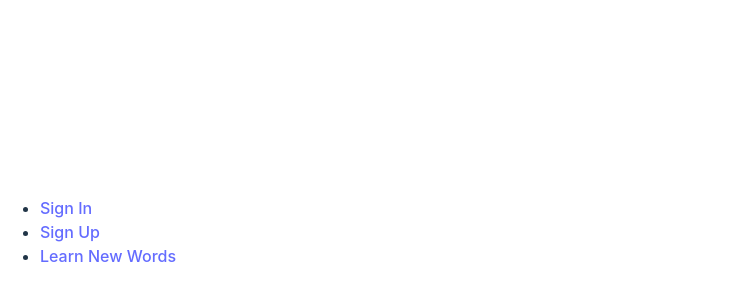
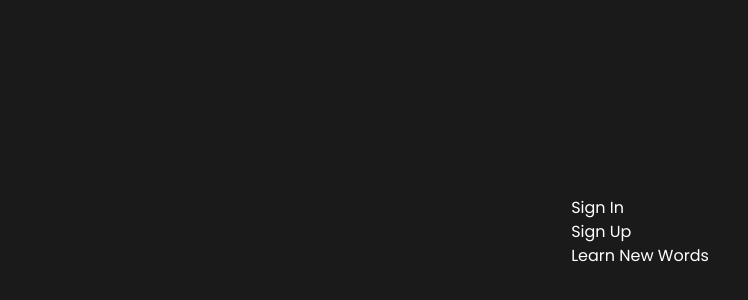
Before and after one commit to sarmaakondi/word-nerd-herd-client, a React (Vite) app: page / in a window 1280 px wide. Shown: the part 168-468 px from the top of the page, without its empty margins (0-748 px from the left). Built offline with nearby package versions, Linux system fonts and the light colour scheme; no server answers.

Commit message:
implemented initial css

```diff
--- a/index.html
+++ b/index.html
@@ -9,7 +9,14 @@
             href="https://cdnjs.cloudflare.com/ajax/libs/font-awesome/6.6.0/css/all.min.css"
             integrity="sha512-Kc323vGBEqzTmouAECnVceyQqyqdsSiqLQISBL29aUW4U/M7pSPA/gEUZQqv1cwx4OnYxTxve5UMg5GT6L4JJg=="
             crossorigin="anonymous"
-            referrerpolicy="no-referrer" />
+            referrerpolicy="no-referrer"
+        />
+        <link rel="preconnect" href="https://fonts.googleapis.com" />
+        <link rel="preconnect" href="https://fonts.gstatic.com" crossorigin />
+        <link
+            href="https://fonts.googleapis.com/css2?family=Poppins:ital,wght@0,100;0,200;0,300;0,400;0,500;0,600;0,700;0,800;0,900;1,100;1,200;1,300;1,400;1,500;1,600;1,700;1,800;1,900&display=swap"
+            rel="stylesheet"
+        />
         <title>Vite + React</title>
     </head>
     <body>
--- a/src/App.css
+++ /dev/null
@@ -1,42 +0,0 @@
-#root {
-    max-width: 1280px;
-    margin: 0 auto;
-    padding: 2rem;
-    text-align: center;
-}
-
-.logo {
-    height: 6em;
-    padding: 1.5em;
-    will-change: filter;
-    transition: filter 300ms;
-}
-.logo:hover {
-    filter: drop-shadow(0 0 2em #646cffaa);
-}
-.logo.react:hover {
-    filter: drop-shadow(0 0 2em #61dafbaa);
-}
-
-@keyframes logo-spin {
-    from {
-        transform: rotate(0deg);
-    }
-    to {
-        transform: rotate(360deg);
-    }
-}
-
-@media (prefers-reduced-motion: no-preference) {
-    a:nth-of-type(2) .logo {
-        animation: logo-spin infinite 20s linear;
-    }
-}
-
-.card {
-    padding: 2em;
-}
-
-.read-the-docs {
-    color: #888;
-}
--- a/src/components/NavBar/NavBar.jsx
+++ b/src/components/NavBar/NavBar.jsx
@@ -13,20 +13,42 @@ const NavBar = ({ handleSignout, handleCategory }) => {
     return (
         <>
             {user ? (
+                <div className="nav-container">
                     <nav>
                         <ul>
-                        <li>Welcome, {user.username}</li>
+                            <div className="navbar-card navbar-header">
+                                <li>
+                                    Hi,{" "}
+                                    {user.username[0].toUpperCase() +
+                                        user.username.slice(1).toLowerCase()}
+                                </li>
+                                <li>
+                                    <Link to="" onClick={handleSignout}>
+                                        Sign Out
+                                    </Link>
+                                </li>
+                            </div>
+                            <div className="navbar-statistics">
+                                <li>Your statistics</li>
+                            </div>
+                            <div className="navbar-card">
                                 <li>
                                     <Link
                                         to="/words/auth/user"
                                         onClick={(event) =>
                                             handleCategory(
-                                        event.currentTarget.getAttribute("href")
+                                                event.currentTarget.getAttribute(
+                                                    "href"
                                                 )
-                                }>
+                                            )
+                                        }
+                                    >
                                         Learn New Words
                                     </Link>
                                 </li>
+                                <li>10 words</li>
+                            </div>
+                            <div className="navbar-card">
                                 <li>
                                     <Link
                                         to="/learnedWords"
@@ -41,10 +63,14 @@ const NavBar = ({ handleSignout, handleCategory }) => {
                                                         )
                                                     ]
                                             )
-                                }>
+                                        }
+                                    >
                                         Explore Learned Words
                                     </Link>
                                 </li>
+                                <li>156 words</li>
+                            </div>
+                            <div className="navbar-card">
                                 <li>
                                     <Link
                                         to="/favoritedWords"
@@ -59,17 +85,16 @@ const NavBar = ({ handleSignout, handleCategory }) => {
                                                         )
                                                     ]
                                             )
-                                }>
+                                        }
+                                    >
                                         Explore Favorited Words
                                     </Link>
                                 </li>
-                        <li>
-                            <Link to="" onClick={handleSignout}>
-                                Sign Out
-                            </Link>
-                        </li>
+                                <li>22 words</li>
+                            </div>
                         </ul>
                     </nav>
+                </div>
             ) : (
                 <nav>
                     <ul>
@@ -86,7 +111,8 @@ const NavBar = ({ handleSignout, handleCategory }) => {
                                     handleCategory(
                                         event.currentTarget.getAttribute("href")
                                     )
-                                }>
+                                }
+                            >
                                 Learn New Words
                             </Link>
                         </li>
--- a/src/index.css
+++ b/src/index.css
@@ -1,11 +1,7 @@
 :root {
-    font-family: Inter, system-ui, Avenir, Helvetica, Arial, sans-serif;
+    font-family: "poppins", sans-serif;
     line-height: 1.5;
     font-weight: 400;
-
-    color-scheme: light dark;
-    color: rgba(255, 255, 255, 0.87);
-    background-color: #242424;
 
     font-synthesis: none;
     text-rendering: optimizeLegibility;
@@ -13,56 +9,77 @@
     -moz-osx-font-smoothing: grayscale;
 }
 
-a {
-    font-weight: 500;
-    color: #646cff;
-    text-decoration: inherit;
-}
-a:hover {
-    color: #535bf2;
+* {
+    margin: 0;
+    padding: 0;
+    box-sizing: border-box;
 }
 
 body {
-    margin: 0;
     display: flex;
-    place-items: center;
+    align-items: center;
+    justify-content: center;
     min-width: 320px;
-    min-height: 100vh;
+    height: 100vh;
+    background-color: #1a1a1a;
+    /* background-color: #131313; */
+    color: white;
 }
 
-h1 {
-    font-size: 3.2em;
-    line-height: 1.1;
+li {
+    list-style: none;
 }
 
-button {
-    border-radius: 8px;
-    border: 1px solid transparent;
-    padding: 0.6em 1.2em;
-    font-size: 1em;
-    font-weight: 500;
-    font-family: inherit;
-    background-color: #1a1a1a;
-    cursor: pointer;
-    transition: border-color 0.25s;
-}
-button:hover {
-    border-color: #646cff;
-}
-button:focus,
-button:focus-visible {
-    outline: 4px auto -webkit-focus-ring-color;
+a {
+    text-decoration: none;
+    color: white;
 }
 
-@media (prefers-color-scheme: light) {
-    :root {
-        color: #213547;
-        background-color: #ffffff;
-    }
-    a:hover {
-        color: #747bff;
-    }
-    button {
-        background-color: #f9f9f9;
-    }
+.navbar-card {
+    display: flex;
+    flex-direction: column;
+    gap: 24px;
+    width: 300px;
+    height: 150px;
+    border: 1px solid rgba(255, 255, 255, 0.5);
+    border-radius: 16px;
+    padding: 10px;
+    font-size: 20px;
+    background-color: purple;
 }
+
+.navbar-header {
+    display: flex;
+    justify-content: space-between;
+    flex-direction: row;
+}
+
+.navbar-statistics {
+    margin-top: 22px;
+    margin-bottom: 12px;
+    font-size: 20px;
+    padding: 10px;
+}
+
+.navbar-card:nth-child(5) {
+    z-index: 3;
+    position: absolute;
+    bottom: -220px;
+}
+
+.navbar-card:nth-child(4) {
+    z-index: 2;
+    position: absolute;
+    bottom: -110px;
+}
+
+nav {
+    position: relative;
+}
+
+.nav-container {
+    height: 100vh;
+    display: flex;
+    align-items: center;
+    justify-content: center;
+}
```
Lines whose indentation alone changed are shown as unchanged.
